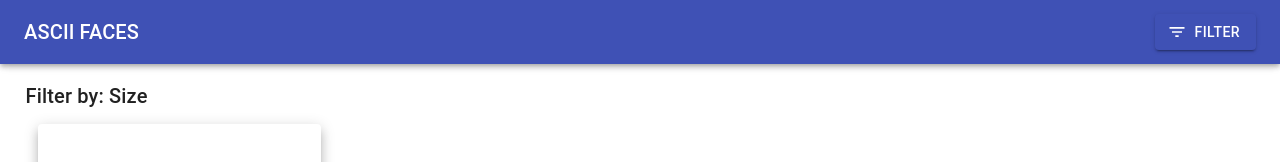
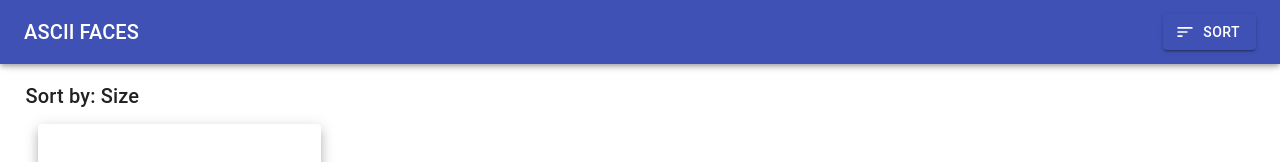
Before and after one commit to francisputong/ascii-faces, a React (Create React App) app: page / in a window 1280 px wide. Shown: the top 162 px of the page. Built offline with nearby package versions, Linux system fonts and the light colour scheme; data requests are answered from the project's data file.

Commit message:
changed filter text to sort

```diff
--- a/package.json
+++ b/package.json
@@ -23,7 +23,7 @@
     "start": "react-scripts start",
     "build": "react-scripts build",
     "test": "react-scripts test",
-    "json-server": "json-server --delay 1000 --watch db.json  --port 5000",
+    "json-server": "json-server --delay 500 --watch db.json  --port 5000",
     "dev": "concurrently \"npm start\" \"npm run json-server\"",
     "eject": "react-scripts eject"
   },
--- a/src/App.js
+++ b/src/App.js
@@ -10,7 +10,7 @@ import useStyles from "./styles";
 
 const App = () => {
   const [products, setProducts] = useState([]);
-  const [filter, setFilter] = useState("size");
+  const [sort, setSort] = useState("size");
   const [pageNumber, setPageNumber] = useState(0);
   const [adApperanceCounter, setAdAppearanceCounter] = useState(0);
   const [end, setEnd] = useState(false);
@@ -35,7 +35,7 @@ const App = () => {
   useEffect(() => {
     setAdAppearanceCounter(0);
     getInitialProducts();
-  }, [filter]);
+  }, [sort]);
 
   useEffect(() => {
     if (products.length === 0) return;
@@ -48,7 +48,7 @@ const App = () => {
     setEnd(false);
     setPageNumber(0);
     try {
-      const { data } = await getProducts(filter, 0);
+      const { data } = await getProducts(sort, 0);
       setProducts([...data, ...getAd()]);
       setAdAppearanceCounter(0 + data.length);
 
@@ -62,7 +62,7 @@ const App = () => {
   const getMoreProducts = async () => {
     setIsLoading(true);
     try {
-      const { data } = await getProducts(filter, pageNumber);
+      const { data } = await getProducts(sort, pageNumber);
       setAdAppearanceCounter(adApperanceCounter + data.length);
       if (Number.isInteger(adApperanceCounter / 20) && data.length === 20) {
         setProducts([...products, ...data, ...getAd()]);
@@ -81,7 +81,7 @@ const App = () => {
   if (products.length === 0) {
     return (
       <div>
-        <NavBar setFilter={setFilter} />
+        <NavBar setSort={setSort} />
         <div className={classes.initialLoad}>
           <CircularProgress size="40px" />
         </div>
@@ -91,11 +91,11 @@ const App = () => {
 
   return (
     <div>
-      <NavBar setFilter={setFilter} />
+      <NavBar setSort={setSort} />
       <div className={classes.container}>
         <Typography variant="h6" color="textPrimary" component="p">
-          Filter by: {filter.charAt(0).toUpperCase()}
-          {filter.slice(1)}
+          Sort by: {sort.charAt(0).toUpperCase()}
+          {sort.slice(1)}
         </Typography>
         <ProductCards products={products} lastProductRef={lastProductRef} />
         {loading && (
--- a/src/api/products.js
+++ b/src/api/products.js
@@ -1,4 +1,4 @@
 import client from "./client";
 
-export const getProducts = async (filter, pageNumber) =>
-  await client.get(`?_sort=${filter}&_page=${pageNumber}&_limit=20`);
+export const getProducts = async (sort, pageNumber) =>
+  await client.get(`?_sort=${sort}&_page=${pageNumber}&_limit=20`);
--- a/src/components/NavBar/NavBar.jsx
+++ b/src/components/NavBar/NavBar.jsx
@@ -3,10 +3,10 @@ import AppBar from "@material-ui/core/AppBar";
 import Toolbar from "@material-ui/core/Toolbar";
 import Typography from "@material-ui/core/Typography";
 
-import FilterMenu from "../FilterMenu";
+import SortMenu from "../SortMenu";
 import useStyles from "./styles";
 
-const NavBar = ({ setFilter }) => {
+const NavBar = ({ setSort }) => {
   const classes = useStyles();
   return (
     <div className={classes.root}>
@@ -15,7 +15,7 @@ const NavBar = ({ setFilter }) => {
           <Typography variant="h6" className={classes.title}>
             ASCII FACES
           </Typography>
-          <FilterMenu setFilter={setFilter} />
+          <SortMenu setSort={setSort} />
         </Toolbar>
       </AppBar>
     </div>
--- a/src/components/ProductCards/ProductCards.jsx
+++ b/src/components/ProductCards/ProductCards.jsx
@@ -14,10 +14,9 @@ const ProductCards = ({ products, lastProductRef }) => {
       spacing={3}
     >
       {products.map((product, i) => {
-        if (products.length === i + 8) {
         return (
           <Grid
-              ref={lastProductRef}
+            ref={products.length === i + 9 ? lastProductRef : null}
             key={i}
             item
             xs={12}
@@ -28,13 +27,6 @@ const ProductCards = ({ products, lastProductRef }) => {
             <ProductCard product={product} />
           </Grid>
         );
-        } else {
-          return (
-            <Grid key={i} item xs={12} sm={6} md={4} lg={3}>
-              <ProductCard product={product} />
-            </Grid>
-          );
-        }
       })}
     </Grid>
   );
--- a/src/components/FilterMenu.jsx
+++ b/src/components/SortMenu.jsx
@@ -2,11 +2,11 @@ import React, { useState } from "react";
 import Button from "@material-ui/core/Button";
 import Menu from "@material-ui/core/Menu";
 import MenuItem from "@material-ui/core/MenuItem";
-import FilterListIcon from "@material-ui/icons/FilterList";
+import SortIcon from "@material-ui/icons/Sort";
 
-const filterOptions = [{ name: "size" }, { name: "price" }, { name: "date" }];
+const sortOptions = [{ name: "size" }, { name: "price" }, { name: "date" }];
 
-const FilterMenu = ({ setFilter }) => {
+const SortMenu = ({ setSort }) => {
   const [anchorEl, setAnchorEl] = useState(null);
 
   const handleClick = (event) => {
@@ -15,7 +15,7 @@ const FilterMenu = ({ setFilter }) => {
 
   const handleClose = (e, option) => {
     setAnchorEl(null);
-    if (option.name) setFilter(option.name);
+    if (option.name) setSort(option.name);
   };
 
   return (
@@ -26,9 +26,9 @@ const FilterMenu = ({ setFilter }) => {
         color="primary"
         variant="contained"
         onClick={handleClick}
-        startIcon={<FilterListIcon />}
+        startIcon={<SortIcon />}
       >
-        Filter
+        Sort
       </Button>
       <Menu
         id="simple-menu"
@@ -37,7 +37,7 @@ const FilterMenu = ({ setFilter }) => {
         open={Boolean(anchorEl)}
         onClose={handleClose}
       >
-        {filterOptions.map((option, i) => (
+        {sortOptions.map((option, i) => (
           <MenuItem
             key={i}
             value="size"
@@ -51,4 +51,4 @@ const FilterMenu = ({ setFilter }) => {
   );
 };
 
-export default FilterMenu;
+export default SortMenu;
```
Also changed, not shown: 1 other file (tests, documents, lock files or other folders). Lines whose indentation alone changed are shown as unchanged.
